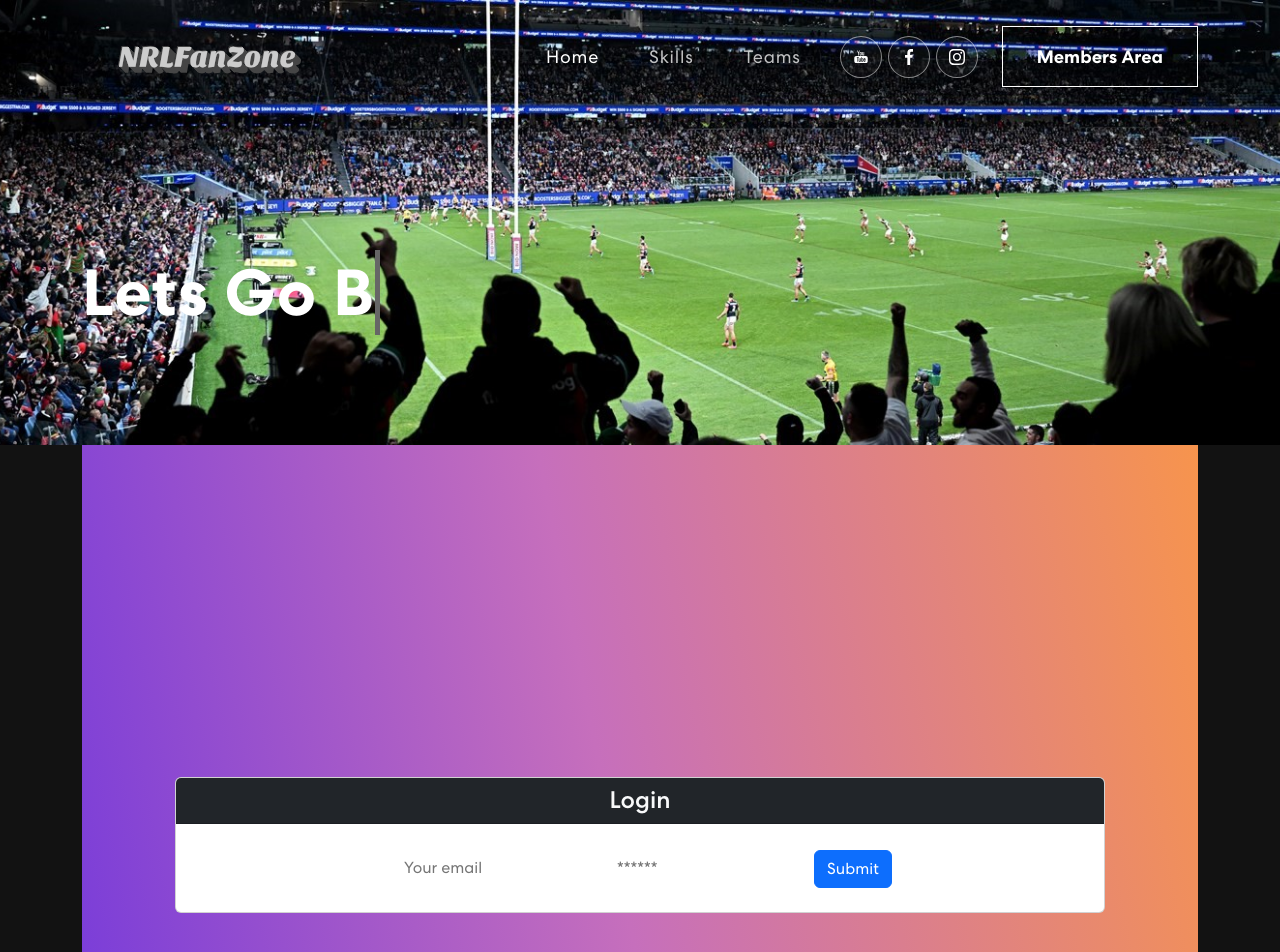
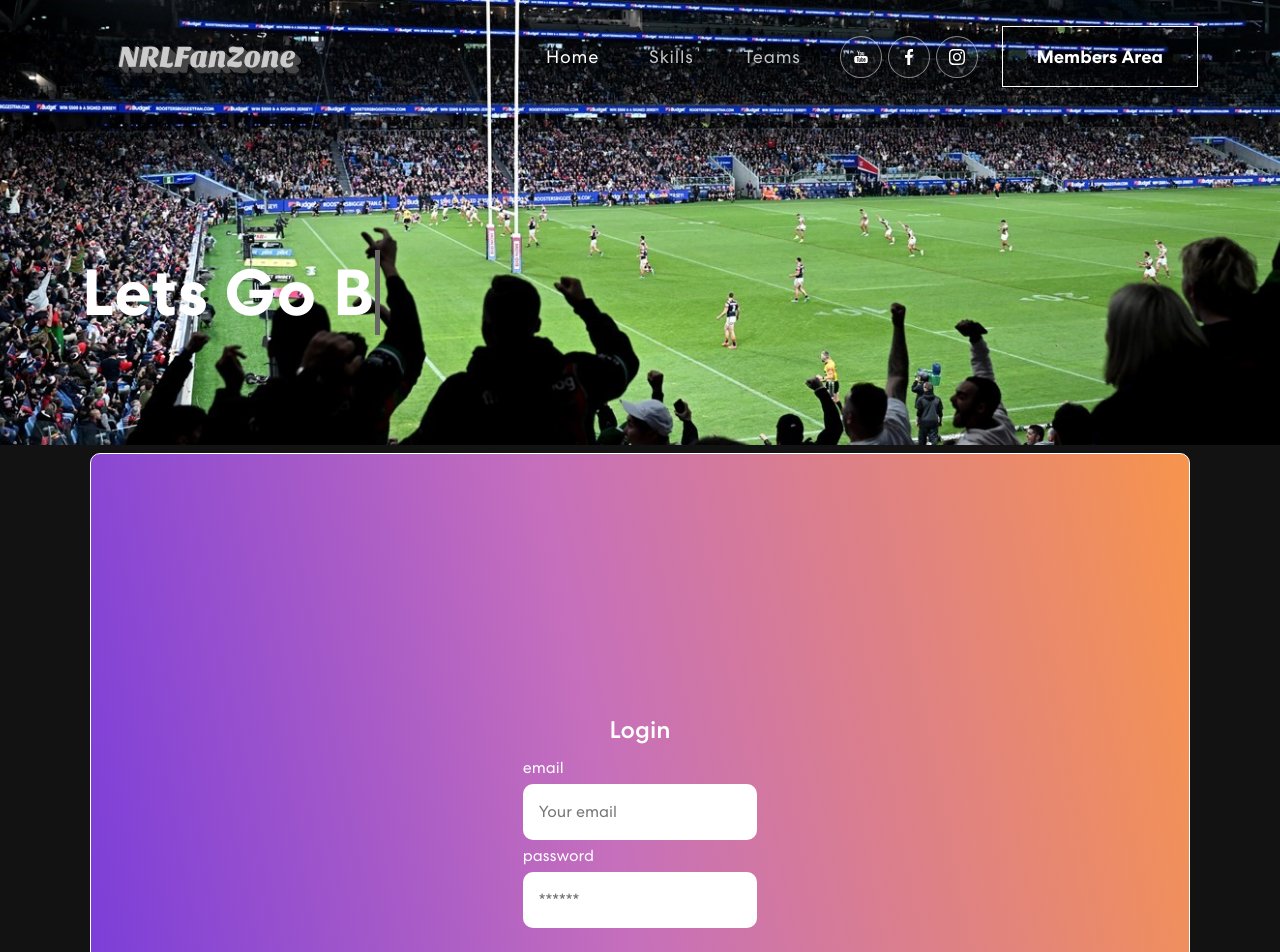
Before and after one commit to Jvn101/NRLFanZone, a React (Create React App) app in the folder client/: page /login in a window 1280 px wide. Shown: the top 952 px of the page. Built offline with nearby package versions, Linux system fonts and the light colour scheme.

Commit message:
fixed login page styling

```diff
--- a/client/src/pages/login.js
+++ b/client/src/pages/login.js
@@ -42,18 +42,20 @@ const Login = (props) => {
   };
 
   return (
-    <main className="flex-row justify-center mb-4 App">
-      <div className="col-12 col-lg-10">
-        <div className="card">
-          <h4 className="card-header bg-dark text-light p-2">Login</h4>
-          <div className="card-body">
+
+     <div className="auth-form-container App">
+        <div className="col-1 col-lg-3">
+          <h4>Login</h4>
+          <div className="">
             {data ? (
               <p>
                 Success! You may now head{' '}
                 <Link to="/">back to the homepage.</Link>
               </p>
+
             ) : (
-              <form onSubmit={handleFormSubmit}>
+              <form className='login-form' onSubmit={handleFormSubmit}>
+                <label htmlFor="email">email</label>
                 <input
                   className="form-input"
                   placeholder="Your email"
@@ -62,6 +64,7 @@ const Login = (props) => {
                   value={formState.email}
                   onChange={handleChange}
                 />
+                <label htmlFor="password">password</label>
                 <input
                   className="form-input"
                   placeholder="******"
@@ -70,6 +73,7 @@ const Login = (props) => {
                   value={formState.password}
                   onChange={handleChange}
                 />
+                <br></br>
                 <button
                   className="btn btn-block btn-primary"
                   style={{ cursor: 'pointer' }}
@@ -88,156 +92,8 @@ const Login = (props) => {
           </div>
         </div>
       </div>
-    </main>
+
   );
 };
 
 export default Login;
-
-
-// import React, { useState } from 'react';
-// import { Link } from 'react-router-dom';
-
-// import { useMutation } from '@apollo/client';
-// import { ADD_USER } from '../utils/mutations';
-
-// import Auth from '../utils/auth';
-
-// const Signup = (props) => {
-//   const [formState, setFormState] = useState({
-//     username: '',
-//     email: '',
-//     password: '',
-//   });
-//   const [addUser, { error, data }] = useMutation(ADD_USER);
-
-//   const handleChange = (event) => {
-//     const { name, value } = event.target;
-
-//     setFormState({
-//       ...formState,
-//       [name]: value,
-//     });
-//   };
-
-//   const handleFormSubmit = async (event) => {
-//     event.preventDefault();
-//     console.log(formState);
-
-//     try {
-//       const { data } = await addUser({
-//         variables: { ...formState },
-//       });
-//       console.log(data.addUser);
-//       Auth.login(data.addUser.token);
-//     } catch (e) {
-//       console.error(e);
-//     }
-//   };
-
-//   const [currentForm, setCurrentForm] = useState('login');
-
-//   const toggleForm = (formName) => {
-//     setCurrentForm(formName);
-//   }
-
-
-//   return (
-//     <div className="auth-form-container App">
-//         <h2>Register</h2>
-//         <form className="login-form" onSubmit={handleFormSubmit}>
-//             <label htmlFor="email">username</label>
-//             <input value={formState.username} onChange={handleChange}type="username" placeholder="username" id="username" name="username" />
-//             <label htmlFor="email">email</label>
-//             <input value={formState.email} onChange={handleChange}type="email" placeholder="youremail@gmail.com" id="email" name="email" />
-//             <label htmlFor="password">password</label>
-//             <input value={formState.password} onChange={handleChange} type="password" placeholder="********" id="password" name="password" />
-//             <button type="submit">Log In</button>
-//         </form>
-//         {error && (
-//           <div className="my-3 p-3 bg-danger text-white">
-//             {error.message}
-//           </div>
-//         )}
-//         <a href="/login"><button className="link-btn">Already an NRLFanZone Member</button></a>
-//         {/* <button className="link-btn" onClick={() => props.onFormSwitch('Register')}>Don't have an account? Register here.</button> */}
-//         {/* { currentForm === "login" ? <Login onFormSwitch={toggleForm} /> : <Register onFormSwitch={toggleForm} />} */}
-//     </div>
-//     // </div>
-
-// )
-// }
-
-
-// export default Signup;
-
-//   return (
-//     <main className="flex-row justify-center mb-4">
-//       <div className="col-12 col-lg-10">
-//         <div className="card">
-//           <h4 className="card-header bg-dark text-light p-2">Sign Up</h4>
-//           <div className="card-body">
-//             {data ? (
-//               <p>
-//                 Success! You may now head{' '}
-//                 <Link to="/">back to the homepage.</Link>
-//               </p>
-//             ) : (
-//               <form onSubmit={handleFormSubmit}>
-//                 <input
-//                   className="form-input"
-//                   placeholder="Your username"
-//                   name="username"
-//                   type="text"
-//                   value={formState.username}
-//                   onChange={handleChange}
-//                 />
-//                 <input
-//                   className="form-input"
-//                   placeholder="Your email"
-//                   name="email"
-//                   type="email"
-//                   value={formState.email}
-//                   onChange={handleChange}
-//                 />
-//                 <input
-//                   className="form-input"
-//                   placeholder="******"
-//                   name="password"
-//                   type="password"
-//                   value={formState.password}
-//                   onChange={handleChange}
-//                 />
-//                 <button
-//                   className="btn btn-block btn-primary"
-//                   style={{ cursor: 'pointer' }}
-//                   type="submit"
-//                 >
-//                   Submit
-//                 </button>
-//               </form>
-//             )}
-
-//             {error && (
-//               <div className="my-3 p-3 bg-danger text-white">
-//                 {error.message}
-//               </div>
-//             )}
-//           </div>
-//         </div>
-//       </div>
-//     </main>
-//   );
-// };
-
-
-// import React, { useState } from "react";
-
-// export const Login = (props) => {
-//     const [email, setEmail] = useState('');
-//     const [pass, setPass] = useState('');
-
-    // const handleSubmit = (e) => {
-    //     e.preventDefault();
-    //     console.log(email);
-    // }
```
